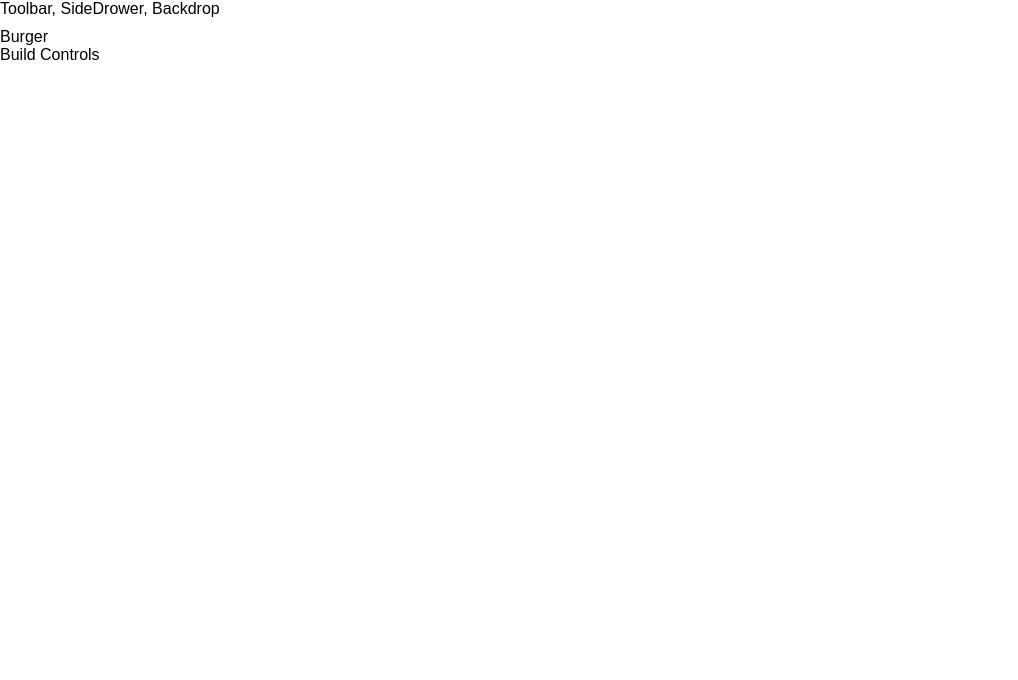
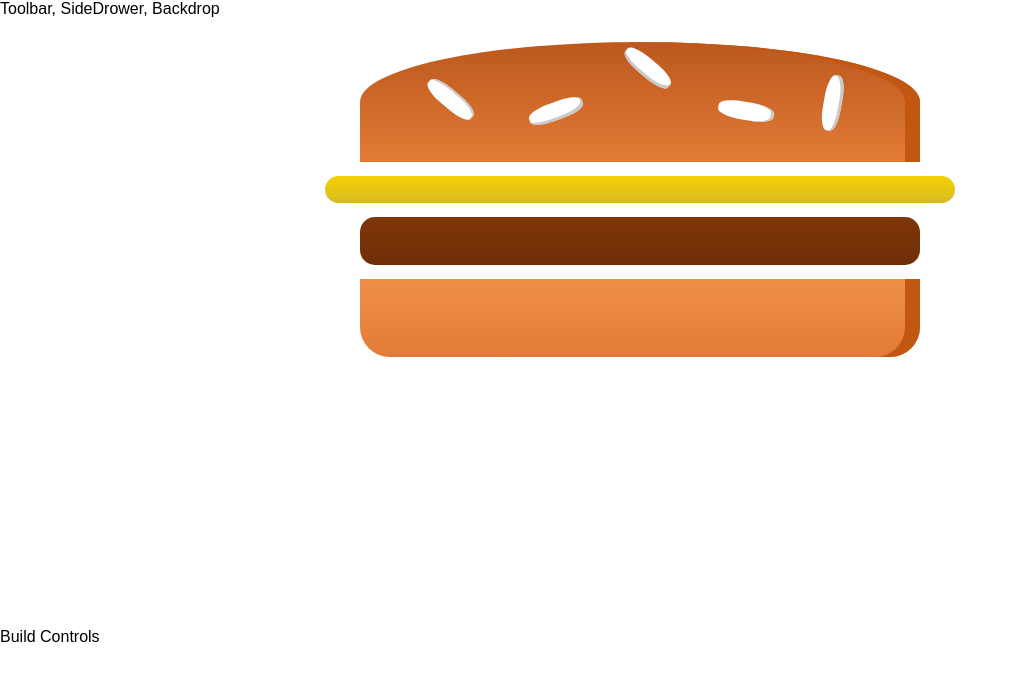
Before and after one commit to andreisavelev/burger-builder-react, a React app: page / in a window 1280 px wide. Shown: the top 680 px of the page, without its empty margins (0-1018 px from the left). Built offline with nearby package versions, Linux system fonts and the light colour scheme.

Commit message:
Basic setup to render burger ingredients

```diff
--- /dev/null
+++ b/src/components/burger/Burger.css
@@ -0,0 +1,30 @@
+.Burger {
+    width: 100%;
+    margin: auto;
+    height: 250px;
+    overflow-y: auto;
+    text-align: center;
+    font-weight: bold;
+    font-size: 2rem;
+}
+
+@media (min-width: 500px) and (min-height: 400px) {
+    .Burger {
+        width: 350px;
+        height: 300px;
+    }
+}
+
+@media (min-width: 500px) and (min-height: 401px) {
+    .Burger {
+        width: 500px;
+        height: 400px;
+    }
+}
+
+@media (min-width: 1000px) and (min-height: 700px) {
+    .Burger {
+        width: 700px;
+        height: 600px;
+    }
+}
--- a/src/components/burger/Burger.js
+++ b/src/components/burger/Burger.js
@@ -0,0 +1,22 @@
+import React from 'react';
+
+import classes from './Burger.css';
+import BurgerIngredient from './BurgerIngredient/BurgerIngredient';
+
+/**
+ * Main burger builder compoent to render ingredients alltogethe
+ * @type {function}
+ * @returns {object}
+ */
+const Burger = props => {
+    return (
+        <div className={classes.Burger}>
+            <BurgerIngredient type="bread-top"/>
+            <BurgerIngredient type="cheese"/>
+            <BurgerIngredient type="meat"/>
+            <BurgerIngredient type="bread-bottom"/>
+        </div>
+    );
+}
+
+export default Burger;
--- a/src/components/burger/BurgerIngredient/BurgerIngredient.js
+++ b/src/components/burger/BurgerIngredient/BurgerIngredient.js
@@ -12,8 +12,8 @@ const BurgerIngredient = props => {
     let ingredient = null;
 
     switch (props.type) {
-        case 'bred-bottom':
-            ingredient = <div className={classes.BredBottom}></div>;
+        case 'bread-bottom':
+            ingredient = <div className={classes.BreadBottom}></div>;
             break;
         case 'bread-top':
             ingredient = (
--- a/src/containers/BurgerBuilder/BurgerBuilder.js
+++ b/src/containers/BurgerBuilder/BurgerBuilder.js
@@ -1,5 +1,7 @@
 import React, { Component } from 'react';
+
 import Aux from '../../hoc/Auxiliary';
+import Burger from '../../components/burger/Burger'
 
 /**
  * @classdesc Main burger builder component that includes Burger and Build Controls
@@ -10,7 +12,7 @@ class BurgerBuilder extends Component {
     render() {
         return (
             <Aux>
-                <div>Burger</div>
+                <Burger />
                 <div>Build Controls</div>
             </Aux>
         );
```
